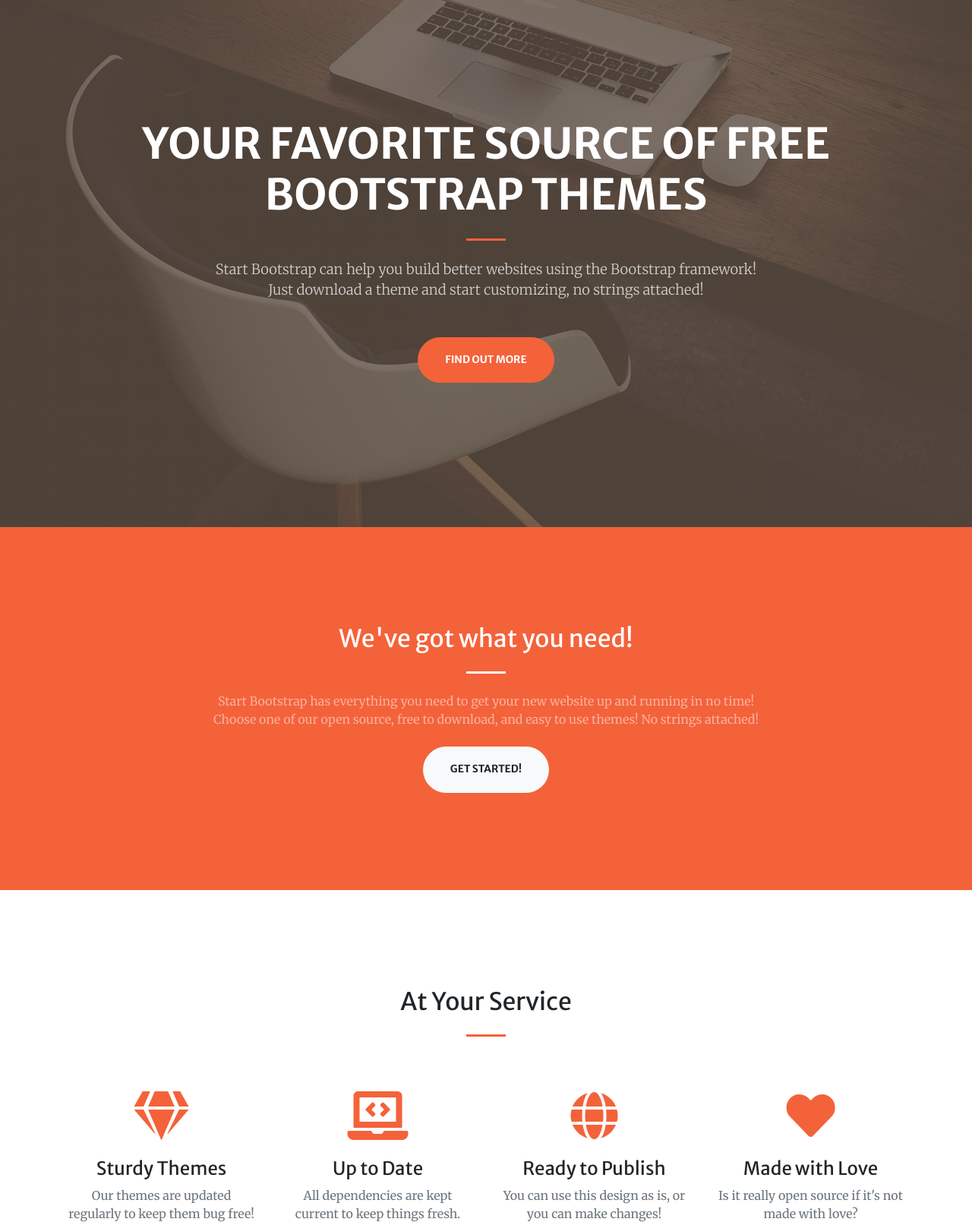
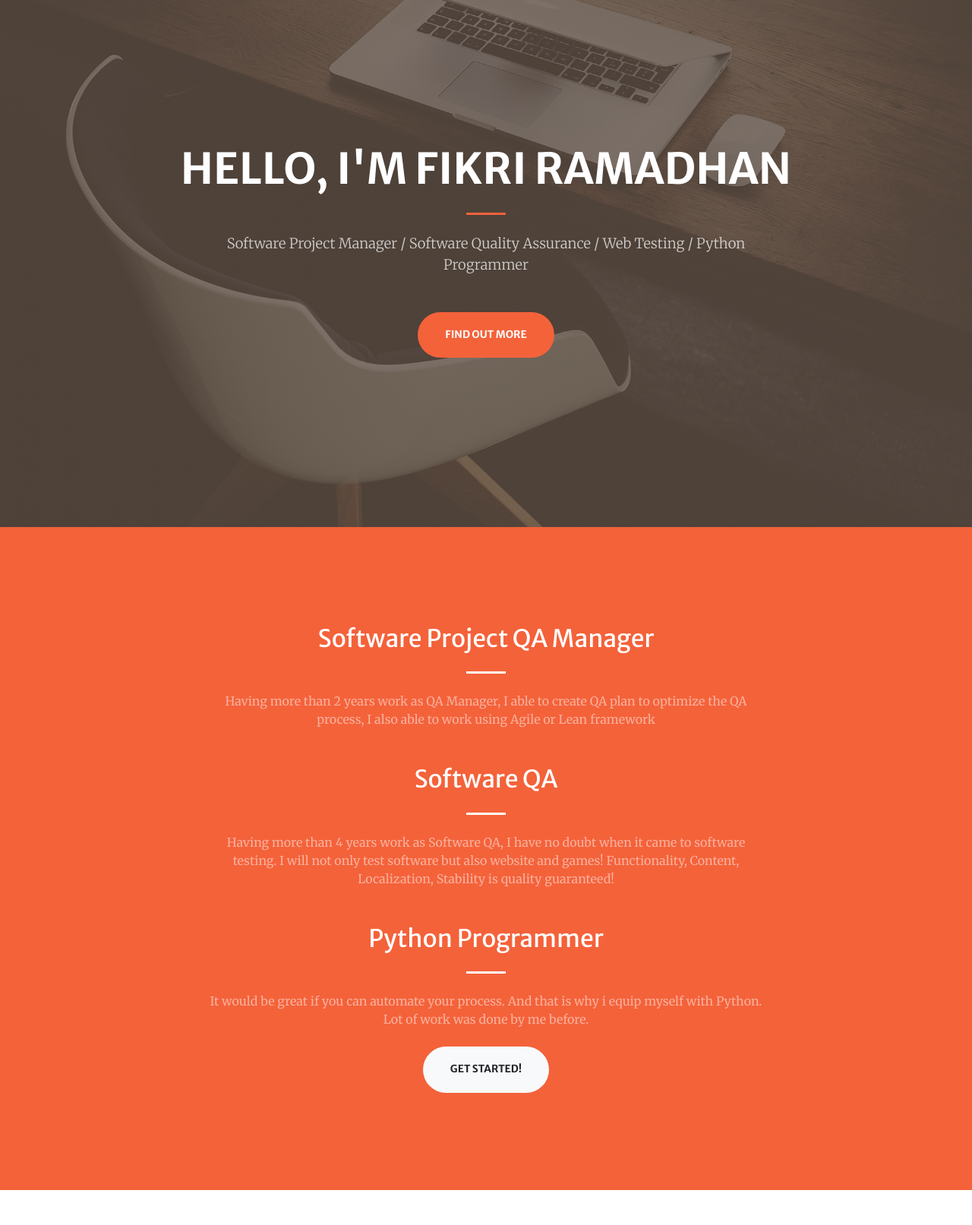
Before and after one commit to boseagr/boseagr.github.io, a website with bundled scripts: page index.html in a window 1280 px wide. Shown: the part 106-1719 px from the top of the page at 76% size. Built offline with nearby package versions, Linux system fonts and the light colour scheme.

Commit message:
Update index.html

```diff
--- a/index.html
+++ b/index.html
@@ -8,7 +8,7 @@
   <meta name="description" content="">
   <meta name="author" content="">
 
-  <title>Creative - Start Bootstrap Theme</title>
+  <title>Fikri Ramadhan - Software QA</title>
 
   <!-- Font Awesome Icons -->
   <link href="vendor/fontawesome-free/css/all.min.css" rel="stylesheet" type="text/css">
@@ -30,7 +30,7 @@
   <!-- Navigation -->
   <nav class="navbar navbar-expand-lg navbar-light fixed-top py-3" id="mainNav">
     <div class="container">
-      <a class="navbar-brand js-scroll-trigger" href="#page-top">Start Bootstrap</a>
+      <a class="navbar-brand js-scroll-trigger" href="#page-top">Me</a>
       <button class="navbar-toggler navbar-toggler-right" type="button" data-toggle="collapse" data-target="#navbarResponsive" aria-controls="navbarResponsive" aria-expanded="false" aria-label="Toggle navigation">
         <span class="navbar-toggler-icon"></span>
       </button>
@@ -58,11 +58,11 @@
     <div class="container h-100">
       <div class="row h-100 align-items-center justify-content-center text-center">
         <div class="col-lg-10 align-self-end">
-          <h1 class="text-uppercase text-white font-weight-bold">Your Favorite Source of Free Bootstrap Themes</h1>
+          <h1 class="text-uppercase text-white font-weight-bold">Hello, I'm Fikri Ramadhan</h1>
           <hr class="divider my-4">
         </div>
         <div class="col-lg-8 align-self-baseline">
-          <p class="text-white-75 font-weight-light mb-5">Start Bootstrap can help you build better websites using the Bootstrap framework! Just download a theme and start customizing, no strings attached!</p>
+          <p class="text-white-75 font-weight-light mb-5">Software Project Manager / Software Quality Assurance / Web Testing / Python Programmer </p>
           <a class="btn btn-primary btn-xl js-scroll-trigger" href="#about">Find Out More</a>
         </div>
       </div>
@@ -74,19 +74,32 @@
     <div class="container">
       <div class="row justify-content-center">
         <div class="col-lg-8 text-center">
-          <h2 class="text-white mt-0">We've got what you need!</h2>
+          <h2 class="text-white mt-0">Software Project QA Manager</h2>
           <hr class="divider light my-4">
-          <p class="text-white-50 mb-4">Start Bootstrap has everything you need to get your new website up and running in no time! Choose one of our open source, free to download, and easy to use themes! No strings attached!</p>
+          <p class="text-white-50 mb-4">Having more than 2 years work as QA Manager, I able to create QA plan to optimize the QA process, I also able to work using Agile or Lean framework</p>
+          <br>
+        </div>
+        <div class="col-lg-8 text-center">
+          <h2 class="text-white mt-0">Software QA</h2>
+          <hr class="divider light my-4">
+          <p class="text-white-50 mb-4">Having more than 4 years work as Software QA, I have no doubt when it came to software testing. I will not only test software but also website and games! Functionality, Content, Localization, Stability is quality guaranteed!</p>
+          <br>
+        </div>
+        <div class="col-lg-8 text-center">
+          <h2 class="text-white mt-0">Python Programmer</h2>
+          <hr class="divider light my-4">
+          <p class="text-white-50 mb-4">It would be great if you can automate your process. And that is why i equip myself with Python. Lot of work was done by me before.</p>
           <a class="btn btn-light btn-xl js-scroll-trigger" href="#services">Get Started!</a>
         </div>
       </div>
     </div>
   </section>
 
+
   <!-- Services Section -->
   <section class="page-section" id="services">
     <div class="container">
-      <h2 class="text-center mt-0">At Your Service</h2>
+      <h2 class="text-center mt-0">My Work Experience</h2>
       <hr class="divider my-4">
       <div class="row">
         <div class="col-lg-3 col-md-6 text-center">
@@ -210,8 +223,8 @@
   <!-- Call to Action Section -->
   <section class="page-section bg-dark text-white">
     <div class="container text-center">
-      <h2 class="mb-4">Free Download at Start Bootstrap!</h2>
-      <a class="btn btn-light btn-xl" href="https://startbootstrap.com/themes/creative/">Download Now!</a>
+      <h2 class="mb-4">Write a message and we'll talk about your project</h2>
+      <a class="btn btn-light btn-xl js-scroll-trigger" href="#contact">Let's work together</a>
     </div>
   </section>
 
@@ -233,7 +246,7 @@
         <div class="col-lg-4 mr-auto text-center">
           <i class="fas fa-envelope fa-3x mb-3 text-muted"></i>
           <!-- Make sure to change the email address in anchor text AND the link below! -->
-          <a class="d-block" href="mailto:contact@yourwebsite.com">contact@yourwebsite.com</a>
+          <a class="d-block" href="mailto:contact@yourwebsite.com">fire_a2003@yahoo.com</a>
         </div>
       </div>
     </div>
```
